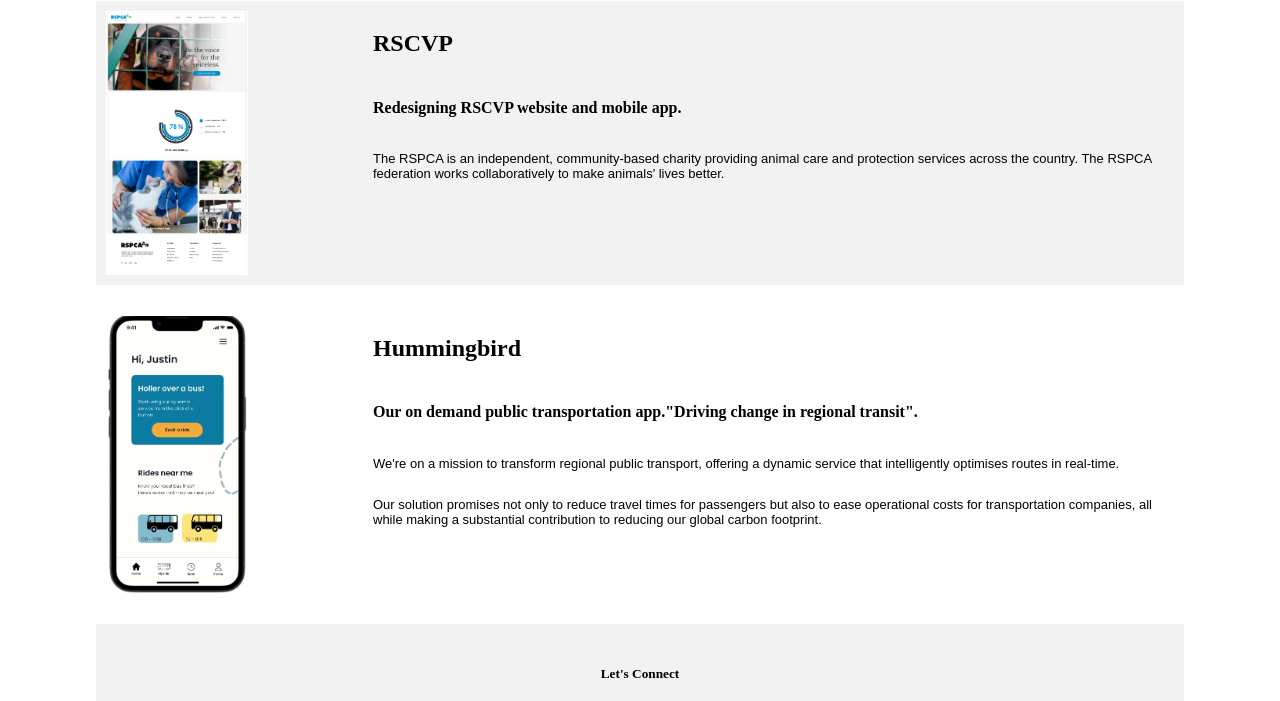
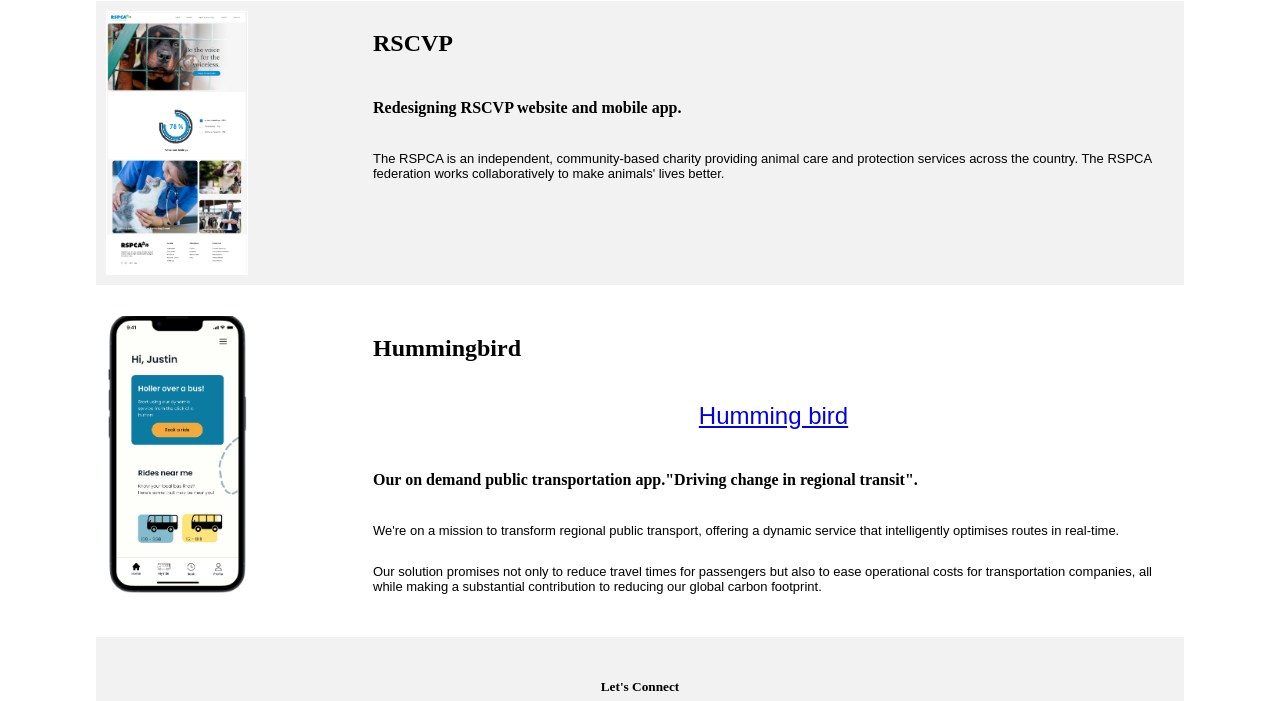
Before and after one commit to VismayeeSatish16/UX_UI_HW_19F, a plain HTML site: page index.html in a window 1280 px wide. Shown: the part 1214-1915 px from the top of the page. Drawn offline with Linux system fonts and the light colour scheme.

Commit message:
Added case study web page

```diff
--- a/index.html
+++ b/index.html
@@ -89,6 +89,7 @@
       </div>
       <div class="column75">
       <h2>Hummingbird</h2>
+      <h1 class="center-align"><a href="https://vismayeesatish16.github.io/UX_UI_HW_20/" target="_blank"> Humming bird</a></h1>
         <h4>Our on demand public transportation app."Driving change in regional transit".</h4>
         <p>We're on a mission to transform regional public transport, offering a dynamic service that intelligently optimises routes in real-time. </p>
         <p>Our solution promises not only to reduce travel times for passengers but also to ease operational costs for transportation companies, all while making a substantial contribution to reducing our global carbon footprint.</p>
```
